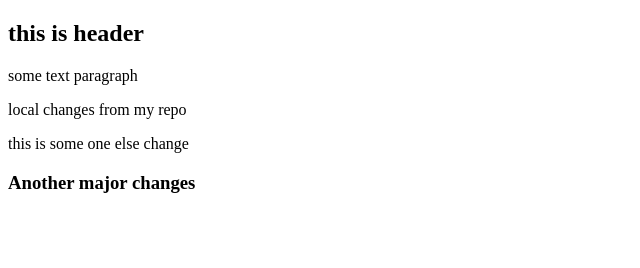
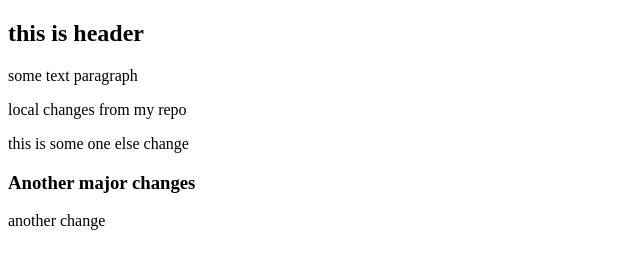
Before and after one commit to Hakim83/git-tutorial, a plain HTML site: page index.html in a window 1280 px wide. Shown: the whole page, without its empty margins (0-640 px from the left). Drawn offline with Linux system fonts and the light colour scheme.

Commit message:
some error change

```diff
--- a/index.html
+++ b/index.html
@@ -11,6 +11,7 @@
 <p> this is some one else change</p>
 
 <h3>Another major changes</h3>
+another change
 
 </body>
 </html>
```
